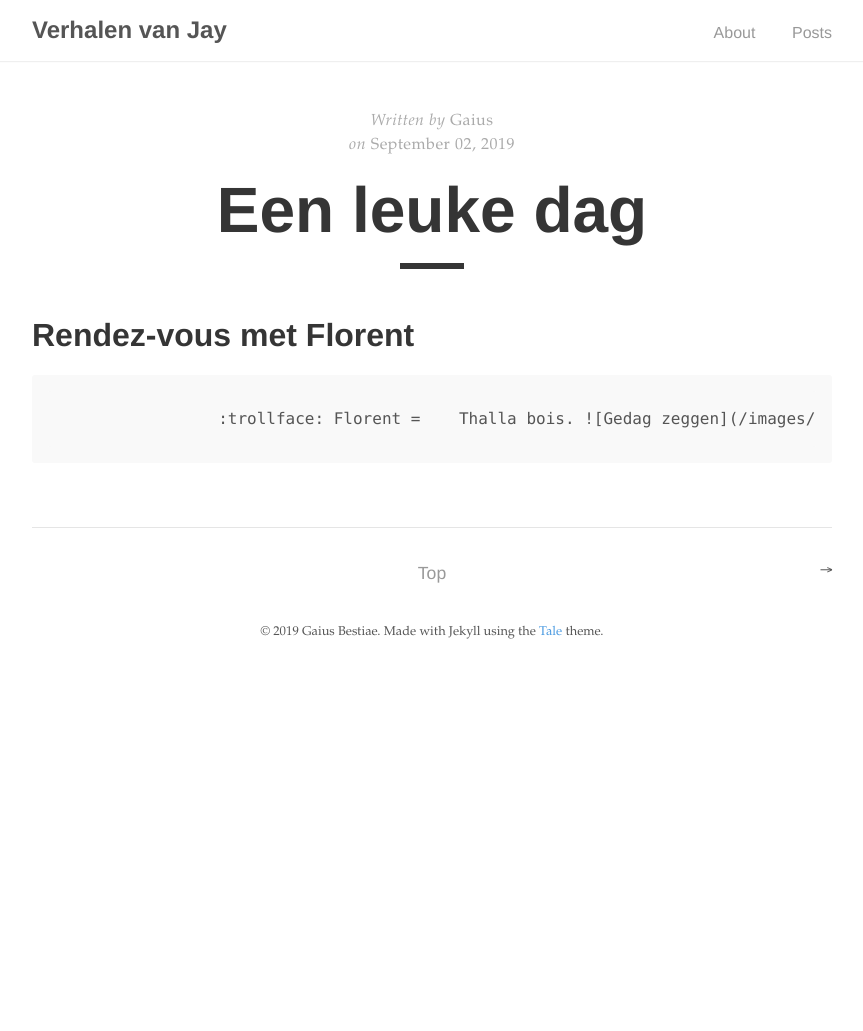
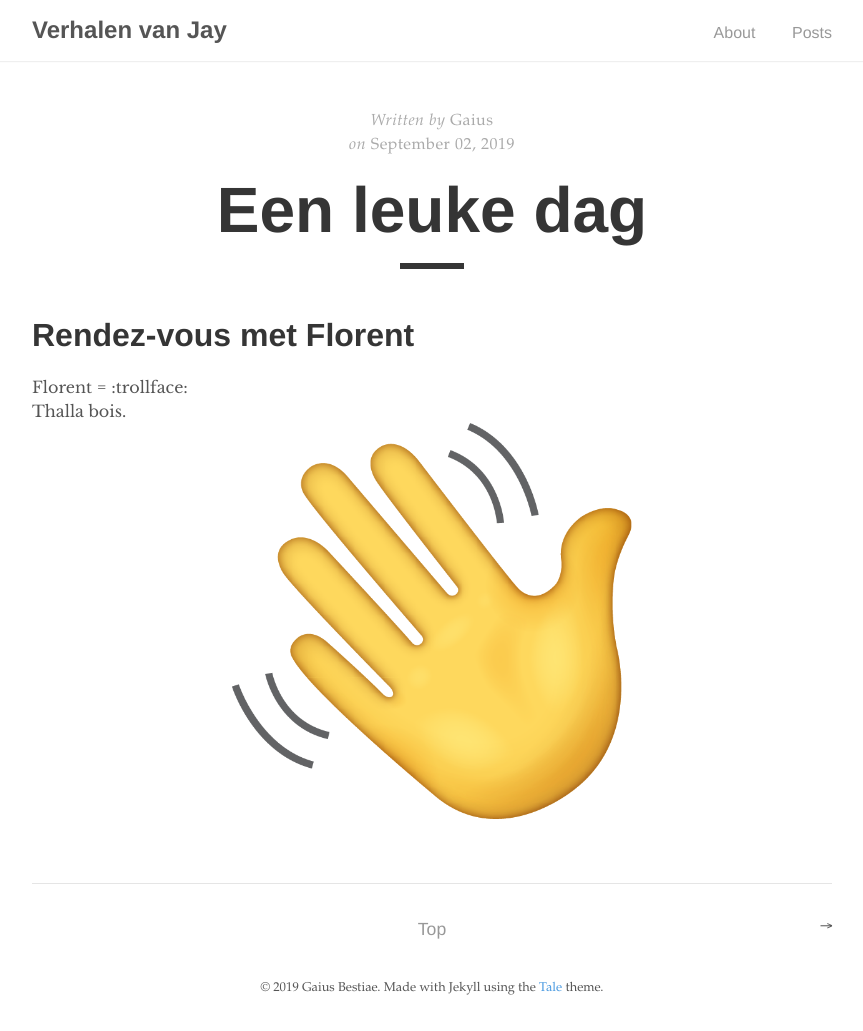
Before and after one commit to JayteBeest/JayteBeest.github.io, a Jekyll site: the page built from _posts/2019-09-02-Chillende-met-Florent.md, in a window 1280 px wide. Shown: the whole page, without its empty margins (208-1071 px from the left). Built offline with Jekyll 4.4.1, drawn with Linux system fonts in a browser that asks for light colours; before the commit the page ends 900 px from its top, so only the background shows below that.

```diff
--- a/_posts/2019-09-02-Chillende-met-Florent.md
+++ b/_posts/2019-09-02-Chillende-met-Florent.md
@@ -5,7 +5,6 @@ author: "Gaius"
 ---
 
 # Rendez-vous met Florent
-			:trollface:
-Florent =
+Florent = :trollface:
 Thalla bois.
 ![Gedag zeggen](/images/handje.png)
```
